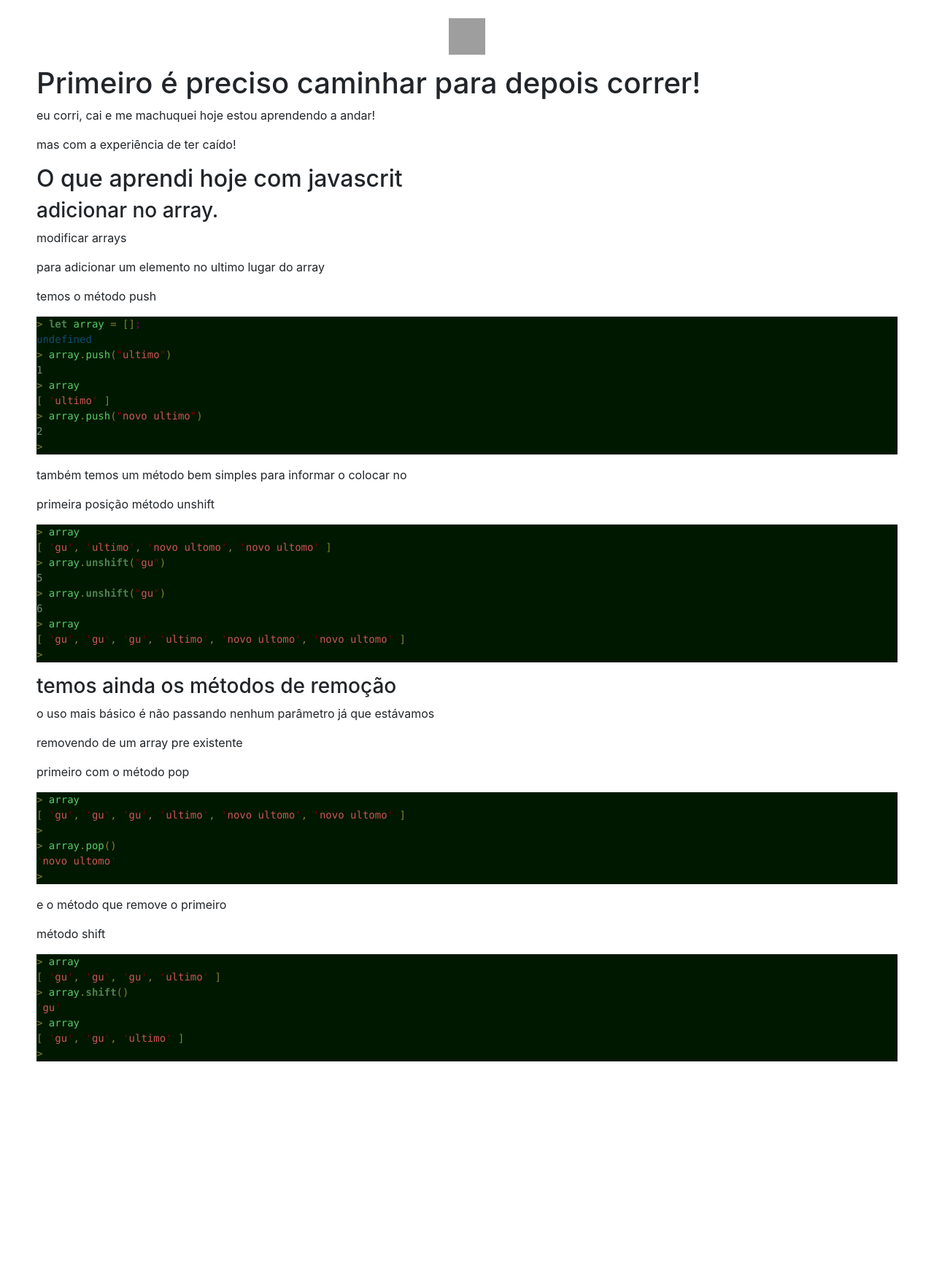
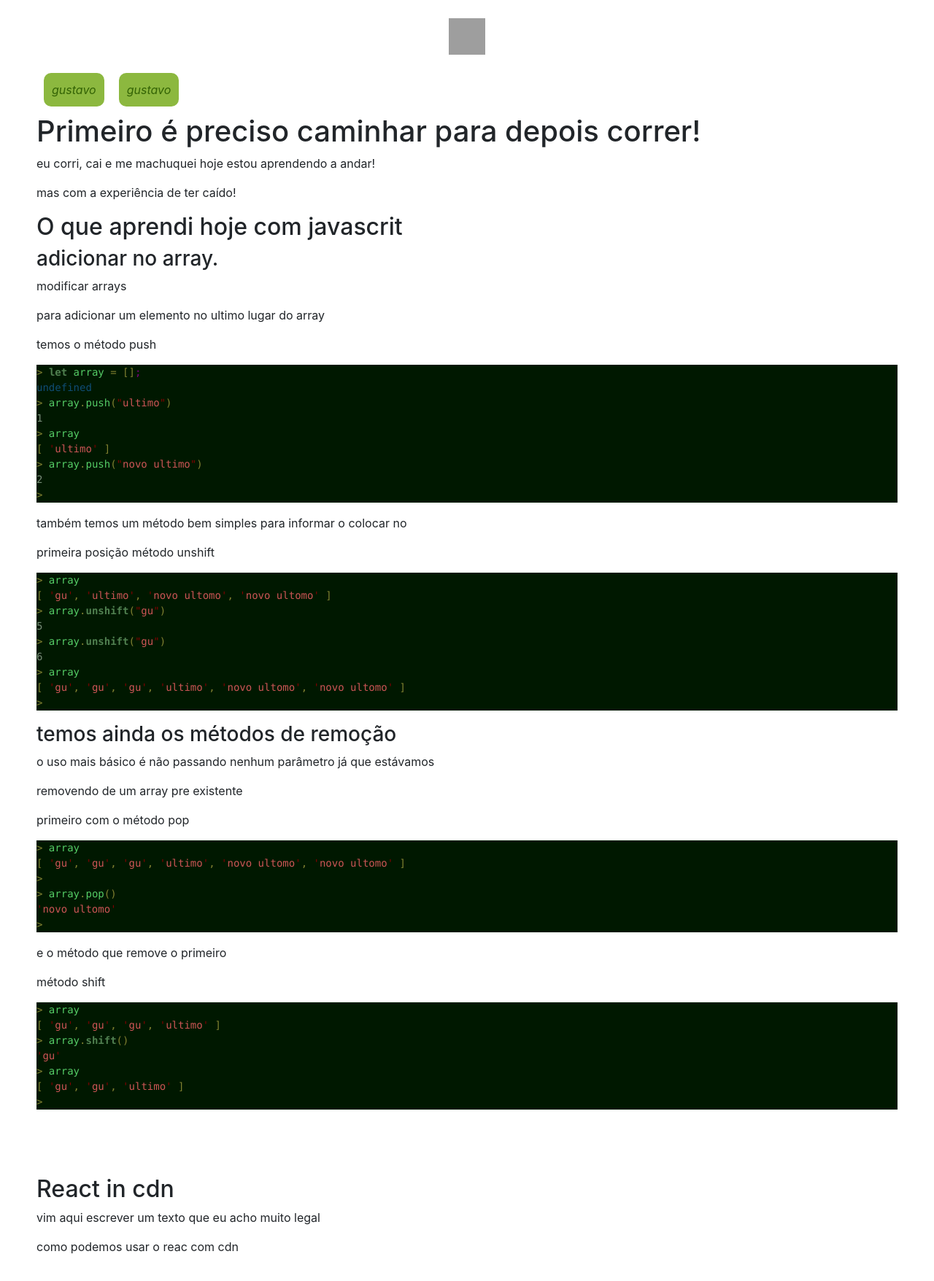
Before and after one commit to GustavoGarciaPereira/deploy-nuxt, a Nuxt app: page /js-legal in a window 1280 px wide. Shown: the top 1756 px of the page at 73% size. Before the commit the page ends 1505 px from the top, so only its background shows below. Built offline with nearby package versions, Linux system fonts and the light colour scheme; grey boxes are pictures that could not be loaded.

Commit message:
novo poste em javascripit

```diff
--- a/pages/js-legal.vue
+++ b/pages/js-legal.vue
@@ -5,9 +5,12 @@
 <NuxtLink id="menu" to='/'>
     <img src="https://cdn.onlinewebfonts.com/svg/img_394318.png" width="50px" height="50px" alt="">
 </NuxtLink>
+
 </div>
+
     <div id="main">
-
+        <a href="#primera_materia" class="btn">gustavo</a>
+        <a href="#segunda_materia" class="btn">gustavo</a>
 
         <h1>Primeiro é preciso caminhar para depois correr!</h1>
         <div>
@@ -15,7 +18,7 @@
             <p>mas com a experiência de ter caído!</p>
         </div>
 
-        <h2>O que aprendi hoje com javascrit</h2>
+        <h2 id="primeira_materia">O que aprendi hoje com javascrit</h2>
         <h3>adicionar no array.</h3>
         <p>modificar arrays</p>
         <p>para adicionar um elemento no ultimo lugar do array</p>
@@ -72,7 +75,17 @@
 <span style="color:#808030; ">&gt;</span>
 </pre>
 
-</div>
+    </div>
+
+    <div id="main">
+
+        <h2 id="segunda_materia">React in cdn</h2>
+
+<p>vim aqui escrever um texto que eu acho muito legal</p>
+<p>como podemos usar o reac com cdn</p>
+
+
+    </div>
 </div>
 </template>
 
@@ -99,4 +112,16 @@
         padding-bottom: 32px;
         padding-top: 32px;
     }
+    a.btn{
+
+        margin: 10px;
+        font-style:italic;
+        text-decoration: none;
+        padding: 10px 10px 10px 10px;
+        background-color: rgb(140, 184, 63);
+        /*color: aliceblue;*/
+        color: rgb(51, 99, 5);
+        border-radius: 10px;
+
+    }
 </style>
```
